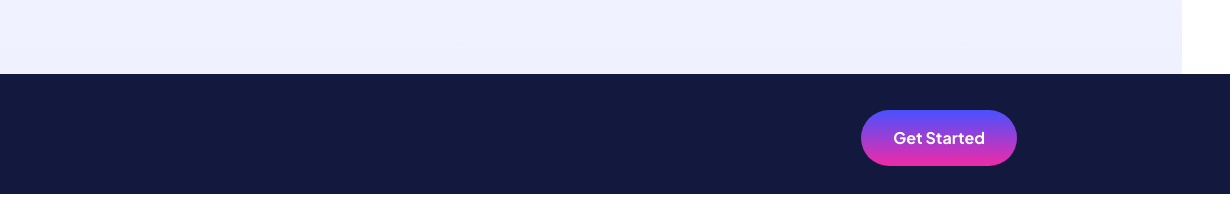
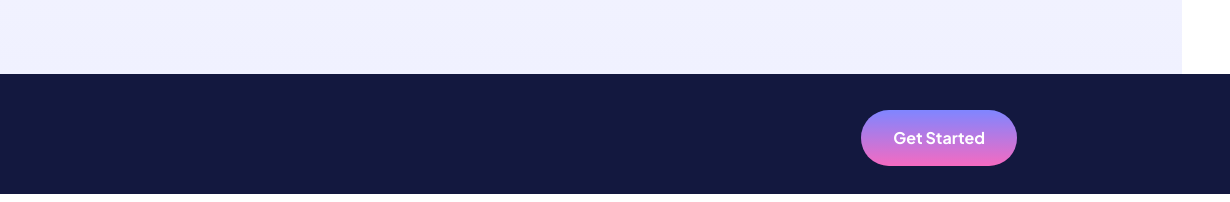
Before and after one commit to KhatunaKhatuna/skilled-elearning-landing-page, a plain HTML site: page index.html in a window 1536 px wide. In both pictures the pointer is over the link 1245 px from the left and 1761 px from the top of the page. Shown: the part 1623-1825 px from the top of the page, 306-1536 px from the left. Drawn offline with Linux system fonts and the light colour scheme.

Commit message:
Footer button hover

```diff
--- a/style/style.css
+++ b/style/style.css
@@ -166,7 +166,7 @@ body {
   align-items: center;
 }
 .button-purple {
-  background: linear-gradient(#4851ff, #f02aa6);
+  background: linear-gradient(#4851ff 0%, #f02aa6 100%);
 }
 
 @media (min-width: 768px) {
@@ -326,6 +326,20 @@ body {
   .footer__row {
     padding: 36px 165px;
   }
-  .button-purple:hover {
+
+  .button-purple {
+    position: relative;
+    overflow: hidden;
+  }
+  .button-purple:hover::before {
+    content: "";
+    position: absolute;
+    top: 0;
+    left: 0;
+    width: 100%;
+    height: 100%;
+    background-color: white;
+    opacity: 0.3;
+    transition: opacity 0.3s ease-in-out;
   }
 }
```
